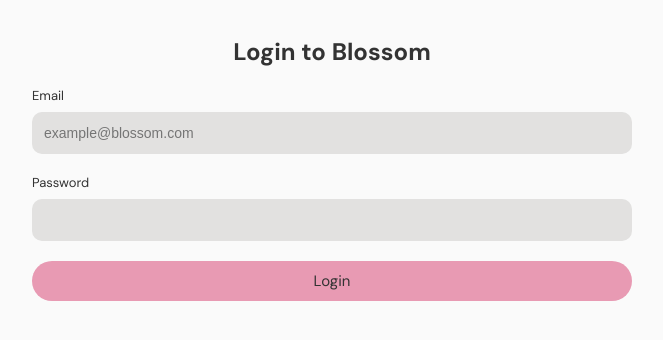
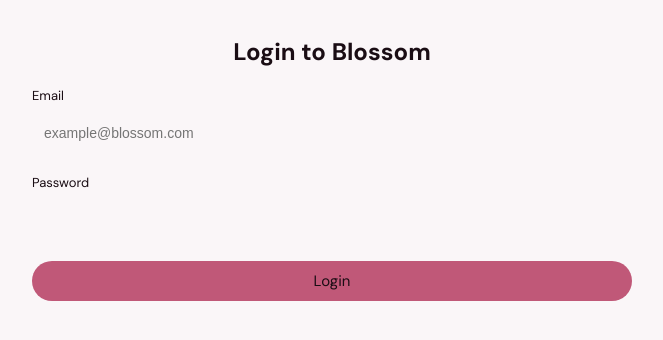
Before and after one commit to mirelalexy/blossom, a React (Vite) app in the folder frontend/: page /login in a window 1280 px wide. Shown: the top 340 px of the page, without its empty margins (308-971 px from the left). Built offline with nearby package versions, Linux system fonts and the light colour scheme; no server answers.

Commit message:
feat(theme): introduce new design tokens

```diff
--- a/frontend/src/styles/variables.css
+++ b/frontend/src/styles/variables.css
@@ -1,106 +1,289 @@
-:root { /* default blossom */
-    --bg-primary: #fafafa;
-    --bg-secondary: #fce8ee;
+/* BLOSSOM - warm blush rose (default) */
+:root {
+    --bg-primary:    #faf6f8;
+    --bg-secondary:  #f2e5ec;
+    --bg-tertiary:   #e8d3dd;
 
-    --text-primary: #333333;
-    --text-secondary: #666666;
+    --text-primary:   #1a0d14;
+    --text-secondary: #7a4e61;
+    --text-tertiary:  #b08898;
 
-    --accent: #e89ab3;
-    --hover: #a85e7c;
-    --success: #ffb6c1;
-    --border: #f8c8d8;
-    --card: #f8f8f8;
-    --card2: #ffeef3;
-    --card-border: #dfdfdf;
-    --input: #e2e1e0;
-    --progress-bar: #d1d1d1;
-    --active: #df39bb;
+    --accent:       #c05878;
+    --accent-soft:  #f0dae2;
+    --accent-dim:   rgba(192, 88, 120, 0.12);
+    --accent-rgb:   192, 88, 120;
+    --hover:        #a34464;
+    --active:       #e0457a;
 
-    --font-primary: "DM Sans", serif;
+    --success:       #4d9470;
+    --success-soft:  #dcf0e6;
+    --danger:        #c25050;
+    --danger-soft:   #fce8e8;
+    --warning:       #b07830;
+    --warning-soft:  #fceeda;
 
-    --chart-1: #df47a5;
-    --chart-2: #e097bf;
-    --chart-3: #cc7da5;
-    --chart-4: #9a539c;
-    --chart-5: #cc52ae;
+    --card:         #ffffff;
+    --card-raised:  #fffcfd;
+    --card-border:  rgba(192, 88, 120, 0.12);
+    --card-shadow:  0 1px 2px rgba(80,20,40,0.04), 0 4px 16px rgba(80,20,40,0.07);
 
-    --accent-rgb: 232, 154, 179;
+    --border:        rgba(192, 88, 120, 0.16);
+    --border-strong: rgba(192, 88, 120, 0.35);
+    --input-bg:      #edddea;
+    --input-focus:   #e2ceda;
+
+    --nav-bg:     #ffffff;
+    --nav-border: rgba(192, 88, 120, 0.1);
+
+    --progress-track: #e0ccd5;
+    --focus-card:     #fce8ef;
+
+    --chart-1: #c05878;
+    --chart-2: #d4849e;
+    --chart-3: #9a4268;
+    --chart-4: #7a3055;
+    --chart-5: #b870a8;
+
+    --font-primary: "DM Sans", sans-serif;
+
+    --r-sm: 8px;
+    --r-md: 12px;
+    --r-lg: 16px;
+    --r-xl: 24px;
+    --r-full: 9999px;
 }
 
-[data-theme="forest"] {
-    --bg-primary: #f2faf2;
-    --bg-secondary: #e6f2e6;
+/* PETAL - soft lavender */
+[data-theme="petal"] {
+    --bg-primary:    #f8f6fd;
+    --bg-secondary:  #ece8f8;
+    --bg-tertiary:   #ddd8f2;
 
-    --accent: #7bb57b;
-    --hover: #557c55;
-    --success: #a0d6a0;
-    --border: #cdf1cd;
-    --card: #dcf5dc;
-    --card2: #b5d8bf;
-    --progress-bar: #a4aca8;
-    --active: #9debb7;
+    --text-primary:   #150f1e;
+    --text-secondary: #584470;
+    --text-tertiary:  #8a78a8;
 
-    --chart-1: #5cf6d5;
-    --chart-2: #63f17b;
-    --chart-3: #13663d;
-    --chart-4: #3c6d4c;
-    --chart-5: #6da86b;
+    --accent:       #7048c0;
+    --accent-soft:  #ddd5f5;
+    --accent-dim:   rgba(112, 72, 192, 0.12);
+    --accent-rgb:   112, 72, 192;
+    --hover:        #5c38a8;
+    --active:       #8858e0;
 
-    --accent-rgb: 123, 181, 123;
+    --success:      #4d9470;
+    --success-soft: #dcf0e6;
+    --danger:       #c25050;
+    --danger-soft:  #fce8e8;
+    --warning:      #b07830;
+    --warning-soft: #fceeda;
+
+    --card:         #ffffff;
+    --card-raised:  #fcfaff;
+    --card-border:  rgba(112, 72, 192, 0.11);
+    --card-shadow:  0 1px 2px rgba(40,20,80,0.04), 0 4px 16px rgba(40,20,80,0.07);
+
+    --border:        rgba(112, 72, 192, 0.15);
+    --border-strong: rgba(112, 72, 192, 0.35);
+    --input-bg:      #e4dcf5;
+    --input-focus:   #d8d0ee;
+
+    --nav-bg:     #ffffff;
+    --nav-border: rgba(112, 72, 192, 0.09);
+
+    --progress-track: #d4ccee;
+    --focus-card:     #ece8f8;
+
+    --chart-1: #7048c0;
+    --chart-2: #9060d8;
+    --chart-3: #5838a8;
+    --chart-4: #4030a0;
+    --chart-5: #9868e0;
 }
 
-[data-theme="night"] {
-    --bg-primary: #1e1f22;
-    --bg-secondary: #2b2d31;
+/* FOREST - earthy sage */
+[data-theme="forest"] {
+    --bg-primary:    #f3f8f3;
+    --bg-secondary:  #e0ece0;
+    --bg-tertiary:   #cadcca;
 
-    --text-primary: #f2f3f5;
-    --text-secondary: #b5bac1;
+    --text-primary:   #0d1a0d;
+    --text-secondary: #3a5c3a;
+    --text-tertiary:  #6a8a6a;
 
-    --accent: #886cdb;
-    --hover: #8b6ff2;
-    --success: #7c5cf0;
-    --border: #3f4147;
-    --card: #2b2d31;
-    --card2: #313338;
-    --input: #44444c;
-    --card-border: #8a8a8a;
-    --progress-bar: #444446;
-    --active: #6464e0;
-    --focus-card: #171731;
+    --accent:      #3e8858;
+    --accent-soft: #c4e8d0;
+    --accent-dim:  rgba(62, 136, 88, 0.12);
+    --accent-rgb:  62, 136, 88;
+    --hover:       #2e6e45;
+    --active:      #52a870;
 
-    --chart-1: #a78bfa;
-    --chart-2: #6366f1;
-    --chart-3: #818cf8;
-    --chart-4: #9d62af;
-    --chart-5: #8d10f3;
+    --success:       #3e8858;
+    --success-soft:  #c4e8d0;
+    --danger:        #c25050;
+    --danger-soft:   #fce8e8;
+    --warning:       #b07830;
+    --warning-soft:  #fceeda;
 
-    --accent-rgb: 132, 92, 246;
+    --card:         #ffffff;
+    --card-raised:  #fafffa;
+    --card-border:  rgba(62, 136, 88, 0.12);
+    --card-shadow:  0 1px 2px rgba(15,40,20,0.04), 0 4px 16px rgba(15,40,20,0.07);
+
+    --border:        rgba(62, 136, 88, 0.15);
+    --border-strong: rgba(62, 136, 88, 0.35);
+    --input-bg:      #d8eadc;
+    --input-focus:   #c8dece;
+
+    --nav-bg:     #ffffff;
+    --nav-border: rgba(62, 136, 88, 0.09);
+
+    --progress-track: #c8decc;
+    --focus-card:     #e0ece0;
+
+    --chart-1: #3e8858;
+    --chart-2: #5aa870;
+    --chart-3: #2e6848;
+    --chart-4: #205038;
+    --chart-5: #68b885;
 }
 
+/* DUSK - warm amber */
+[data-theme="dusk"] {
+    --bg-primary:    #faf5f0;
+    --bg-secondary:  #f0e2d2;
+    --bg-tertiary:   #e4cebb;
+
+    --text-primary:   #1e1008;
+    --text-secondary: #6a4828;
+    --text-tertiary:  #a07050;
+
+    --accent:       #b85438;
+    --accent-soft:  #f0d4c4;
+    --accent-dim:   rgba(184, 84, 56, 0.12);
+    --accent-rgb:   184, 84, 56;
+    --hover:        #9e4430;
+    --active:       #d06040;
+
+    --success:       #4d9470;
+    --success-soft:  #dcf0e6;
+    --danger:        #c25050;
+    --danger-soft:   #fce8e8;
+    --warning:       #b07830;
+    --warning-soft:  #fceeda;
+
+    --card:         #ffffff;
+    --card-raised:  #fffcfa;
+    --card-border:  rgba(184, 84, 56, 0.12);
+    --card-shadow:  0 1px 2px rgba(80,35,10,0.04), 0 4px 16px rgba(80,35,10,0.07);
+
+    --border:        rgba(184, 84, 56, 0.16);
+    --border-strong: rgba(184, 84, 56, 0.35);
+    --input-bg:      #e8d8c8;
+    --input-focus:   #dcc8b4;
+
+    --nav-bg:     #ffffff;
+    --nav-border: rgba(184, 84, 56, 0.1);
+
+    --progress-track: #dcc8b0;
+    --focus-card:     #f0e2d2;
+
+    --chart-1: #b85438;
+    --chart-2: #d07050;
+    --chart-3: #9e4430;
+    --chart-4: #7e3825;
+    --chart-5: #c86850;
+}
+
+/* NIGHT - deep charcoal and violet */
+[data-theme="night"] {
+    --bg-primary:    #131417;
+    --bg-secondary:  #1c1d22;
+    --bg-tertiary:   #24252c;
+
+    --text-primary:   #edeef6;
+    --text-secondary: #8890a8;
+    --text-tertiary:  #585e72;
+
+    --accent:       #8060e0;
+    --accent-soft:  #26224a;
+    --accent-dim:   rgba(128, 96, 224, 0.18);
+    --accent-rgb:   128, 96, 224;
+    --hover:        #9070f0;
+    --active:       #6848d0;
+
+    --success:       #429068;
+    --success-soft:  #162a20;
+    --danger:        #d05858;
+    --danger-soft:   #301818;
+    --warning:       #c09040;
+    --warning-soft:  #2c1e08;
+
+    --card:         #1c1d22;
+    --card-raised:  #24252c;
+    --card-border:  rgba(255,255,255,0.07);
+    --card-shadow:  0 1px 3px rgba(0,0,0,0.28), 0 4px 20px rgba(0,0,0,0.22);
+
+    --border:        rgba(255,255,255,0.08);
+    --border-strong: rgba(128, 96, 224, 0.4);
+    --input-bg:      #26272e;
+    --input-focus:   #30313c;
+
+    --nav-bg:     #1c1d22;
+    --nav-border: rgba(255,255,255,0.06);
+
+    --progress-track: #2a2b34;
+    --focus-card:     #1e1a40;
+
+    --chart-1: #8060e0;
+    --chart-2: #6068e8;
+    --chart-3: #9850d8;
+    --chart-4: #7040c8;
+    --chart-5: #a080f8;
+}
+
+/* VELVET ROSE - dark deep magenta */
 [data-theme="velvet-rose"] {
-    --bg-primary: #151218;
-    --bg-secondary: #1e1a24;
+    --bg-primary:    #100d14;
+    --bg-secondary:  #18141e;
+    --bg-tertiary:   #201828;
 
-    --text-primary: #f5f2f7;
-    --text-secondary: #b8afc2;
+    --text-primary:   #f0eaf8;
+    --text-secondary: #8878a0;
+    --text-tertiary:  #54486a;
 
-    --accent: #a13d77;
-    --hover: #c060b8;
-    --success: #8d4d70;
-    --border: #3f4147;
-    --card: #1e1a24;
-    --card2: #313338;
-    --input: #44444c;
-    --card-border: #2c252a;
-    --progress-bar: #332f32;
-    --active: #c95293;
-    --focus-card: #3d0d2d;
+    --accent:       #b84488;
+    --accent-soft:  #2a1030;
+    --accent-dim:   rgba(184, 68, 136, 0.18);
+    --accent-rgb:   184, 68, 136;
+    --hover:        #c85898;
+    --active:       #d04898;
 
-    --chart-1: #a54e8f;
-    --chart-2: #a04070;
-    --chart-3: #690f44;
-    --chart-4: #aa2357;
-    --chart-5: #b33b73;
+    --success:       #428870;
+    --success-soft:  #142818;
+    --danger:        #c25050;
+    --danger-soft:   #2e1010;
+    --warning:       #a87030;
+    --warning-soft:  #261408;
 
-    --accent-rgb: 161, 61, 119;
+    --card:         #18141e;
+    --card-raised:  #201828;
+    --card-border:  rgba(255,255,255,0.06);
+    --card-shadow:  0 1px 3px rgba(0,0,0,0.38), 0 4px 20px rgba(0,0,0,0.3);
+
+    --border:        rgba(255,255,255,0.07);
+    --border-strong: rgba(184, 68, 136, 0.4);
+    --input-bg:      #20182a;
+    --input-focus:   #281e34;
+
+    --nav-bg:     #18141e;
+    --nav-border: rgba(255,255,255,0.05);
+
+    --progress-track: #281e30;
+    --focus-card:     #1e0e2c;
+
+    --chart-1: #b84488;
+    --chart-2: #c860a0;
+    --chart-3: #9c3878;
+    --chart-4: #7c2860;
+    --chart-5: #d878b0;
 }
```
